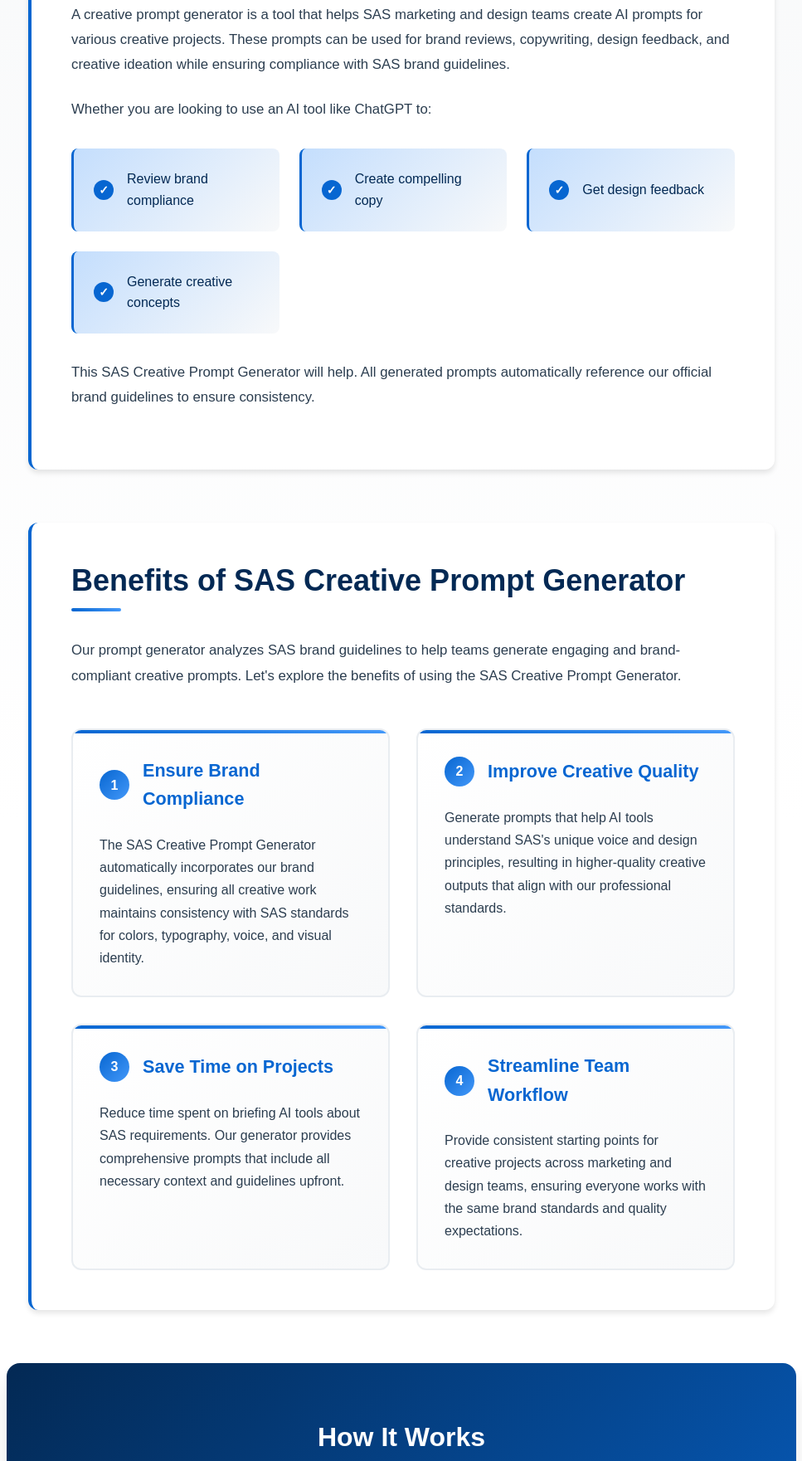
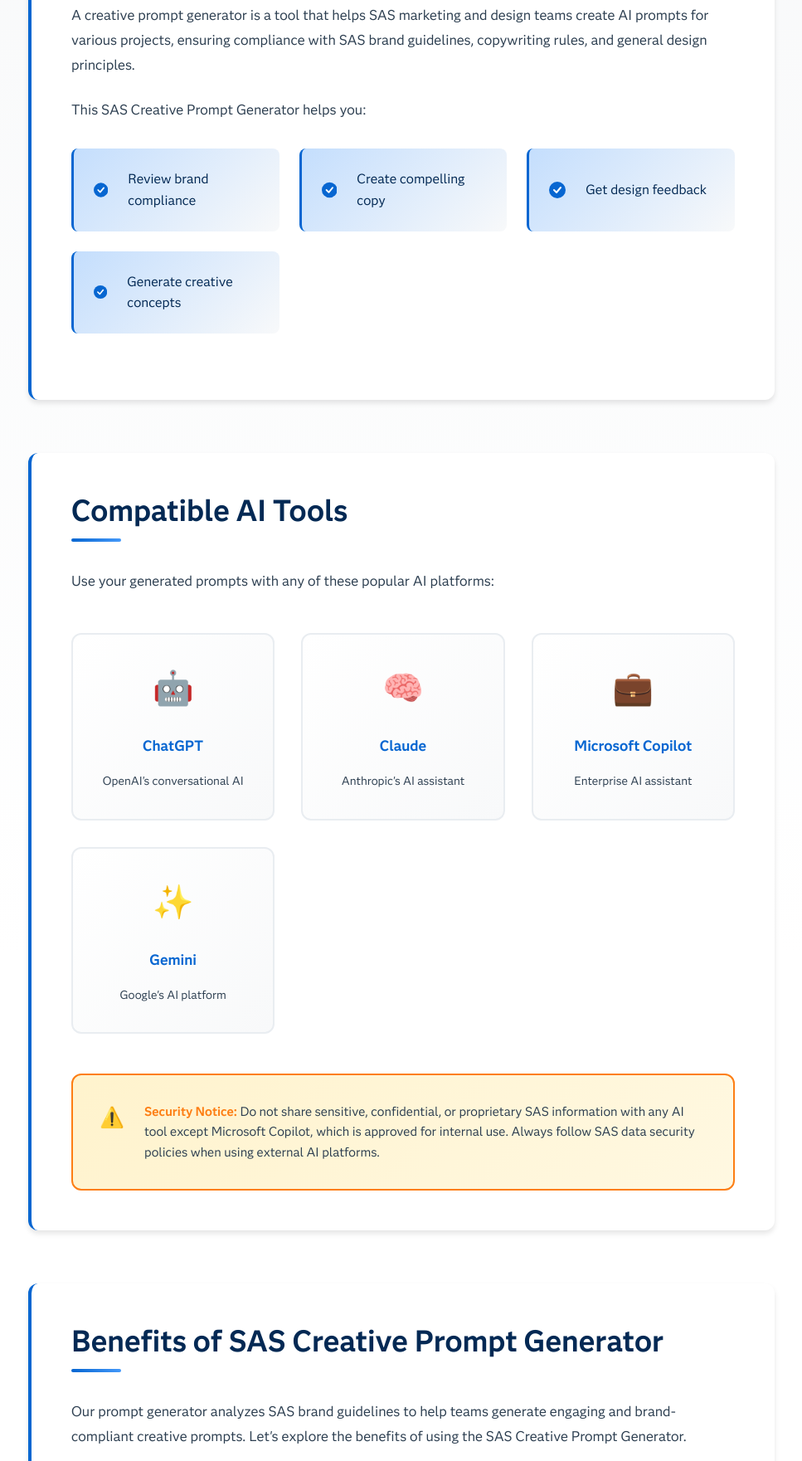
Before and after one commit to m3gang4o/sas-prompt-generator, a website: page about.html in a window 1280 px wide. Shown: the part 294-2055 px from the top of the page at 83% size, without its empty margins (156-1123 px from the left). Drawn offline with Linux system fonts and the light colour scheme.

Commit message:
Update Creative Prompt Generator with improved UX and styling

```diff
--- a/about.html
+++ b/about.html
@@ -33,21 +33,74 @@
                 <h2>What Is a Creative Prompt Generator?</h2>
                 <p>
                     A creative prompt generator is a tool that helps SAS marketing and design teams create
-                    AI prompts for various creative projects. These prompts can be used for brand reviews,
-                    copywriting, design feedback, and creative ideation while ensuring compliance with
-                    SAS brand guidelines.
+                    AI prompts for various projects, ensuring compliance with SAS brand guidelines,
+                    copywriting rules, and general design principles.
                 </p>
-                <p>Whether you are looking to use an AI tool like ChatGPT to:</p>
+                <p>This SAS Creative Prompt Generator helps you:</p>
                 <ul class="feature-list">
-                    <li>Review brand compliance</li>
-                    <li>Create compelling copy</li>
-                    <li>Get design feedback</li>
-                    <li>Generate creative concepts</li>
+                    <li>
+                        <svg width="20" height="20" viewBox="0 0 20 20" fill="none" xmlns="http://www.w3.org/2000/svg" style="display: inline-block; vertical-align: middle; margin-right: 8px;">
+                            <circle cx="10" cy="10" r="10" fill="#0766D1"/>
+                            <path d="M6 10L9 13L14 7" stroke="white" stroke-width="2" stroke-linecap="round" stroke-linejoin="round"/>
+                        </svg>
+                        Review brand compliance
+                    </li>
+                    <li>
+                        <svg width="20" height="20" viewBox="0 0 20 20" fill="none" xmlns="http://www.w3.org/2000/svg" style="display: inline-block; vertical-align: middle; margin-right: 8px;">
+                            <circle cx="10" cy="10" r="10" fill="#0766D1"/>
+                            <path d="M6 10L9 13L14 7" stroke="white" stroke-width="2" stroke-linecap="round" stroke-linejoin="round"/>
+                        </svg>
+                        Create compelling copy
+                    </li>
+                    <li>
+                        <svg width="20" height="20" viewBox="0 0 20 20" fill="none" xmlns="http://www.w3.org/2000/svg" style="display: inline-block; vertical-align: middle; margin-right: 8px;">
+                            <circle cx="10" cy="10" r="10" fill="#0766D1"/>
+                            <path d="M6 10L9 13L14 7" stroke="white" stroke-width="2" stroke-linecap="round" stroke-linejoin="round"/>
+                        </svg>
+                        Get design feedback
+                    </li>
+                    <li>
+                        <svg width="20" height="20" viewBox="0 0 20 20" fill="none" xmlns="http://www.w3.org/2000/svg" style="display: inline-block; vertical-align: middle; margin-right: 8px;">
+                            <circle cx="10" cy="10" r="10" fill="#0766D1"/>
+                            <path d="M6 10L9 13L14 7" stroke="white" stroke-width="2" stroke-linecap="round" stroke-linejoin="round"/>
+                        </svg>
+                        Generate creative concepts
+                    </li>
                 </ul>
-                <p>
-                    This SAS Creative Prompt Generator will help. All generated prompts automatically
-                    reference our official brand guidelines to ensure consistency.
-                </p>
+            </section>
+
+            <!-- AI Tools Section -->
+            <section class="content-section ai-tools-section">
+                <h2>Compatible AI Tools</h2>
+                <p>Use your generated prompts with any of these popular AI platforms:</p>
+                <div class="ai-tools-grid">
+                    <div class="ai-tool-item">
+                        <div class="ai-tool-icon">🤖</div>
+                        <h4>ChatGPT</h4>
+                        <p>OpenAI's conversational AI</p>
+                    </div>
+                    <div class="ai-tool-item">
+                        <div class="ai-tool-icon">🧠</div>
+                        <h4>Claude</h4>
+                        <p>Anthropic's AI assistant</p>
+                    </div>
+                    <div class="ai-tool-item">
+                        <div class="ai-tool-icon">💼</div>
+                        <h4>Microsoft Copilot</h4>
+                        <p>Enterprise AI assistant</p>
+                    </div>
+                    <div class="ai-tool-item">
+                        <div class="ai-tool-icon">✨</div>
+                        <h4>Gemini</h4>
+                        <p>Google's AI platform</p>
+                    </div>
+                </div>
+                <div class="security-disclaimer">
+                    <div class="disclaimer-icon">⚠️</div>
+                    <div class="disclaimer-content">
+                        <strong>Security Notice:</strong> Do not share sensitive, confidential, or proprietary SAS information with any AI tool except Microsoft Copilot, which is approved for internal use. Always follow SAS data security policies when using external AI platforms.
+                    </div>
+                </div>
             </section>
 
             <!-- Benefits Section -->
@@ -100,7 +153,7 @@
 
             <!-- How It Works -->
             <div class="how-it-works-section">
-                <h3>How It Works</h3>
+                <h2>How It Works</h2>
                 <div class="steps-grid">
                     <div class="step-card">
                         <div class="step-icon">1️⃣</div>
@@ -122,7 +175,7 @@
 
             <!-- Quick Examples -->
             <div class="examples-section">
-                <h3>Popular Creative Projects</h3>
+                <h2>Popular Creative Projects</h2>
                 <div class="examples-grid">
                     <div class="example-card">
                         <h4>Campaign Review</h4>
@@ -163,12 +216,6 @@
                         <div class="guideline-item">
                             <strong>Typography:</strong> Anova font family guidelines
                         </div>
-                        <div class="guideline-item">
-                            <strong>Reference:</strong> sas-brand-guidelines.pdf
-                        </div>
-                    </div>
-                    <div class="guidelines-note">
-                        <p><strong>Note:</strong> All generated prompts automatically reference the official SAS Brand Guidelines document to ensure consistent brand compliance across all AI-generated content.</p>
                     </div>
                 </div>
             </div>
--- a/styles.css
+++ b/styles.css
@@ -1,3 +1,45 @@
+/* Anova Font - Official SAS Brand Typography */
+/* Fonts loaded from local files */
+@font-face {
+    font-family: 'Anova';
+    src: url('fonts/Anova-Light.woff2') format('woff2');
+    font-weight: 300;
+    font-style: normal;
+    font-display: swap;
+}
+
+@font-face {
+    font-family: 'Anova';
+    src: url('fonts/Anova-Regular.woff2') format('woff2');
+    font-weight: 400;
+    font-style: normal;
+    font-display: swap;
+}
+
+@font-face {
+    font-family: 'Anova';
+    src: url('fonts/Anova-Regular.woff2') format('woff2');
+    font-weight: 500;
+    font-style: normal;
+    font-display: swap;
+}
+
+@font-face {
+    font-family: 'Anova';
+    src: url('fonts/Anova-Bold.woff2') format('woff2');
+    font-weight: 600;
+    font-style: normal;
+    font-display: swap;
+}
+
+@font-face {
+    font-family: 'Anova';
+    src: url('fonts/Anova-Bold.woff2') format('woff2');
+    font-weight: 700;
+    font-style: normal;
+    font-display: swap;
+}
+
 /* SAS Brand Colors */
 :root {
     /* Core Colors */
@@ -380,20 +422,7 @@
     gap: var(--spacing-sm);
 }
 
-.feature-list li::before {
-    content: '✓';
-    display: inline-flex;
-    align-items: center;
-    justify-content: center;
-    width: 24px;
-    height: 24px;
-    background-color: var(--sas-blue);
-    color: var(--white);
-    border-radius: 50%;
-    font-weight: var(--font-weight-bold);
-    font-size: 0.875rem;
-    flex-shrink: 0;
-}
+/* Checkmark icons are now inline SVG in HTML */
 
 .feature-list li:hover {
     transform: translateX(5px);
@@ -408,6 +437,84 @@
 
 .feature-link:hover {
     text-decoration: underline;
+}
+
+/* AI Tools Section */
+.ai-tools-section {
+    margin-bottom: var(--spacing-xxl);
+}
+
+.ai-tools-grid {
+    display: grid;
+    grid-template-columns: repeat(auto-fit, minmax(200px, 1fr));
+    gap: var(--spacing-lg);
+    margin: var(--spacing-xl) 0;
+}
+
+.ai-tool-item {
+    background: linear-gradient(135deg, var(--white) 0%, var(--linen) 100%);
+    padding: var(--spacing-lg);
+    border-radius: var(--radius-lg);
+    border: 2px solid var(--fog);
+    text-align: center;
+    transition: all 0.3s ease;
+    display: flex;
+    flex-direction: column;
+    align-items: center;
+    gap: var(--spacing-sm);
+}
+
+.ai-tool-item:hover {
+    transform: translateY(-5px);
+    box-shadow: var(--shadow-lg);
+    border-color: var(--sas-blue);
+}
+
+.ai-tool-icon {
+    font-size: 2.5rem;
+    margin-bottom: var(--spacing-xs);
+}
+
+.ai-tool-item h4 {
+    font-size: 1.1rem;
+    font-weight: var(--font-weight-bold);
+    color: var(--sas-blue);
+    margin: 0;
+}
+
+.ai-tool-item p {
+    font-size: 0.875rem;
+    color: var(--charcoal);
+    margin: 0;
+}
+
+/* Security Disclaimer */
+.security-disclaimer {
+    background: linear-gradient(135deg, #FFF3CD 0%, #FFF8E1 100%);
+    border: 2px solid var(--warning-orange);
+    border-radius: var(--radius-lg);
+    padding: var(--spacing-lg);
+    margin-top: var(--spacing-xl);
+    display: flex;
+    gap: var(--spacing-md);
+    align-items: flex-start;
+}
+
+.disclaimer-icon {
+    font-size: 1.5rem;
+    flex-shrink: 0;
+}
+
+.disclaimer-content {
+    flex: 1;
+    font-size: 0.95rem;
+    line-height: 1.6;
+    color: var(--charcoal);
+}
+
+.disclaimer-content strong {
+    color: var(--warning-orange);
+    font-weight: var(--font-weight-bold);
 }
 
 /* Benefits Grid */
@@ -906,7 +1013,7 @@
 
 .prompt-text {
     padding: var(--spacing-lg);
-    font-family: 'Monaco', 'Menlo', 'Ubuntu Mono', monospace;
+    font-family: var(--font-primary);
     font-size: 0.875rem;
     line-height: 1.6;
     color: var(--charcoal);
@@ -1042,7 +1149,7 @@
 /* How It Works Section */
 .how-it-works-section {
     margin-bottom: var(--spacing-xxl);
-    text-align: center;
+    text-align: left;
     background: linear-gradient(135deg, var(--midnight-blue) 0%, var(--sas-blue) 100%);
     padding: var(--spacing-xxl) var(--spacing-xl);
     border-radius: var(--radius-xl);
@@ -1062,13 +1169,14 @@
     border-radius: 50%;
 }
 
-.how-it-works-section h3 {
+.how-it-works-section h2 {
     font-size: 2rem;
     font-weight: var(--font-weight-bold);
     color: var(--white);
     margin-bottom: var(--spacing-xl);
     position: relative;
     z-index: 1;
+    text-align: left;
 }
 
 .steps-grid {
@@ -1215,6 +1323,10 @@
     position: relative;
 }
 
+.guidelines-section h2 {
+    text-align: left;
+}
+
 .guidelines-card {
     background: linear-gradient(135deg, var(--light-blue) 0%, var(--linen) 100%);
     border-radius: var(--radius-xl);
@@ -1287,7 +1399,6 @@
     display: grid;
     grid-template-columns: repeat(auto-fit, minmax(200px, 1fr));
     gap: var(--spacing-md);
-    margin-bottom: var(--spacing-lg);
 }
 
 .guideline-item {
```
Also changed, not shown: index.html (+0 -2 lines), fonts/Anova-Bold.woff2 (added), fonts/Anova-Light.woff2 (added), fonts/Anova-Regular.woff2 (added).
